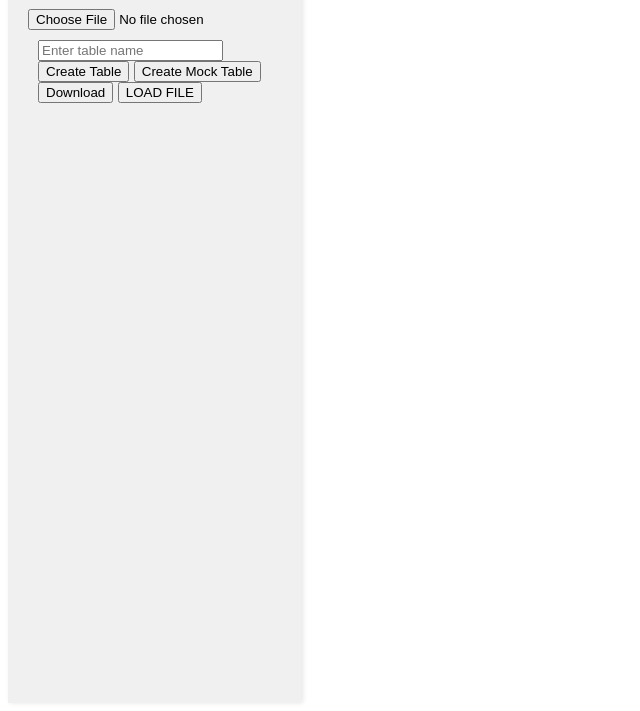
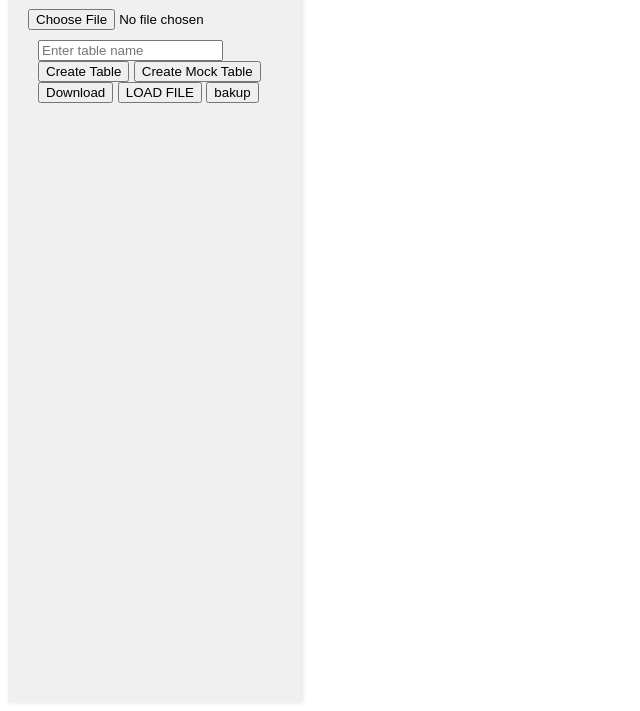
Before and after one commit to nanano77/PWATEST, a plain HTML site: page index.html in a window 1280 px wide. Shown: the part 105-816 px from the top of the page, without its empty margins (0-640 px from the left). Drawn offline with Linux system fonts and the light colour scheme.

Commit message:
Update index.html

```diff
--- a/index.html
+++ b/index.html
@@ -31,6 +31,7 @@
                 <button type="button" id="getsize" onclick="uploadMassiveMockTable()">Create Mock Table</button>
                 <button type="button" id="DL" onclick="downloadExportedDatabaseFolderAsFile()">Download</button>
                 <button type="button" id="LOAD" onclick="loadDatabaseFromFile()">LOAD FILE</button>
+                <button type="button" id="LOAD" onclick="backupDuckDB()">bakup</button>
             </div>
 
             <div id="tablesDiv" style="display:none">
```
